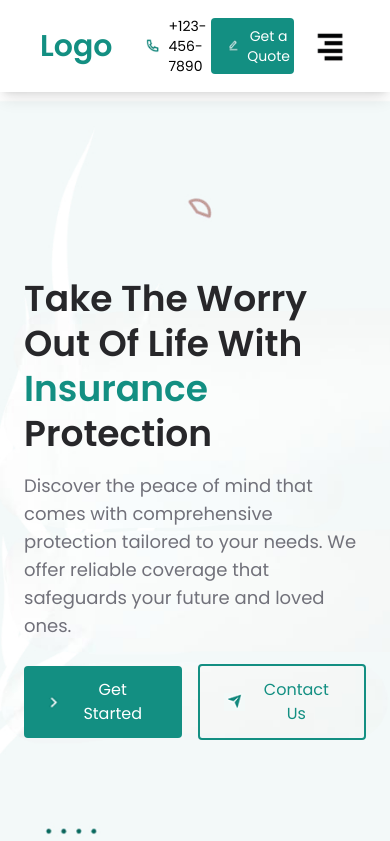
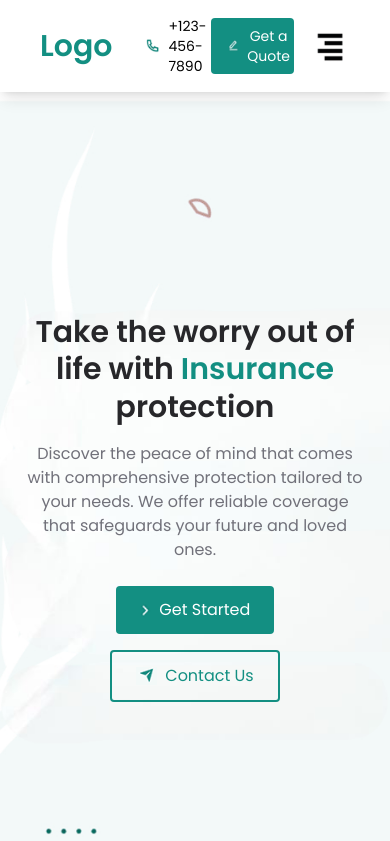
Before and after one commit to yeruvasaijahnavi/insurance_website, an Angular app: page / in a window 390 px wide. Shown: the top 841 px of the page. Built offline with nearby package versions, Linux system fonts and the light colour scheme.

Commit message:
Make Hero section responsive

```diff
--- a/src/app/app.component.html
+++ b/src/app/app.component.html
@@ -30,6 +30,7 @@
 TODO: make it responsive
 
 <app-header></app-header>
+TODO: make sidebar  slide from right
 <app-hero></app-hero>
 <app-ourfeatures></app-ourfeatures>
 <app-aboutincep></app-aboutincep>
--- a/src/app/hero/hero.component.html
+++ b/src/app/hero/hero.component.html
@@ -4,21 +4,23 @@
 	<div
 		class="container mx-auto px-6 md:px-12 lg:flex lg:items-center lg:space-x-6"
 	>
-		<div class="lg:w-1/2">
+		<div class="lg:w-1/2 sm:text-left text-center">
 			<h1
-				class="text-4xl capitalize md:text-5xl lg:text-5xl lg:leading-snug font-semibold text-zinc-800 leading-tight mb-4"
+				class="text-3xl md:text-4xl lg:text-5xl lg:leading-snug font-semibold text-zinc-800 leading-tight mb-4"
 			>
 				Take the worry out of life with
-				<span class="text-accent">Insurance </span> protection
+				<span class="text-accent">Insurance</span> protection
 			</h1>
 
-			<p class="text-zinc-500 text-lg md:text-lg mb-6">
+			<p class="text-base md:text-lg mb-6 text-zinc-500">
 				Discover the peace of mind that comes with comprehensive
 				protection tailored to your needs. We offer reliable coverage
 				that safeguards your future and loved ones.
 			</p>
 
-			<div class="flex items-center space-x-4">
+			<div
+				class="flex flex-col sm:flex-row items-center space-y-4 sm:space-y-0 sm:space-x-4"
+			>
 				<button
 					class="bg-accent text-white px-6 py-3 rounded flex items-center space-x-2 hover:bg-accent focus:outline-none focus:ring-2 focus:ring-accent"
 				>
```
